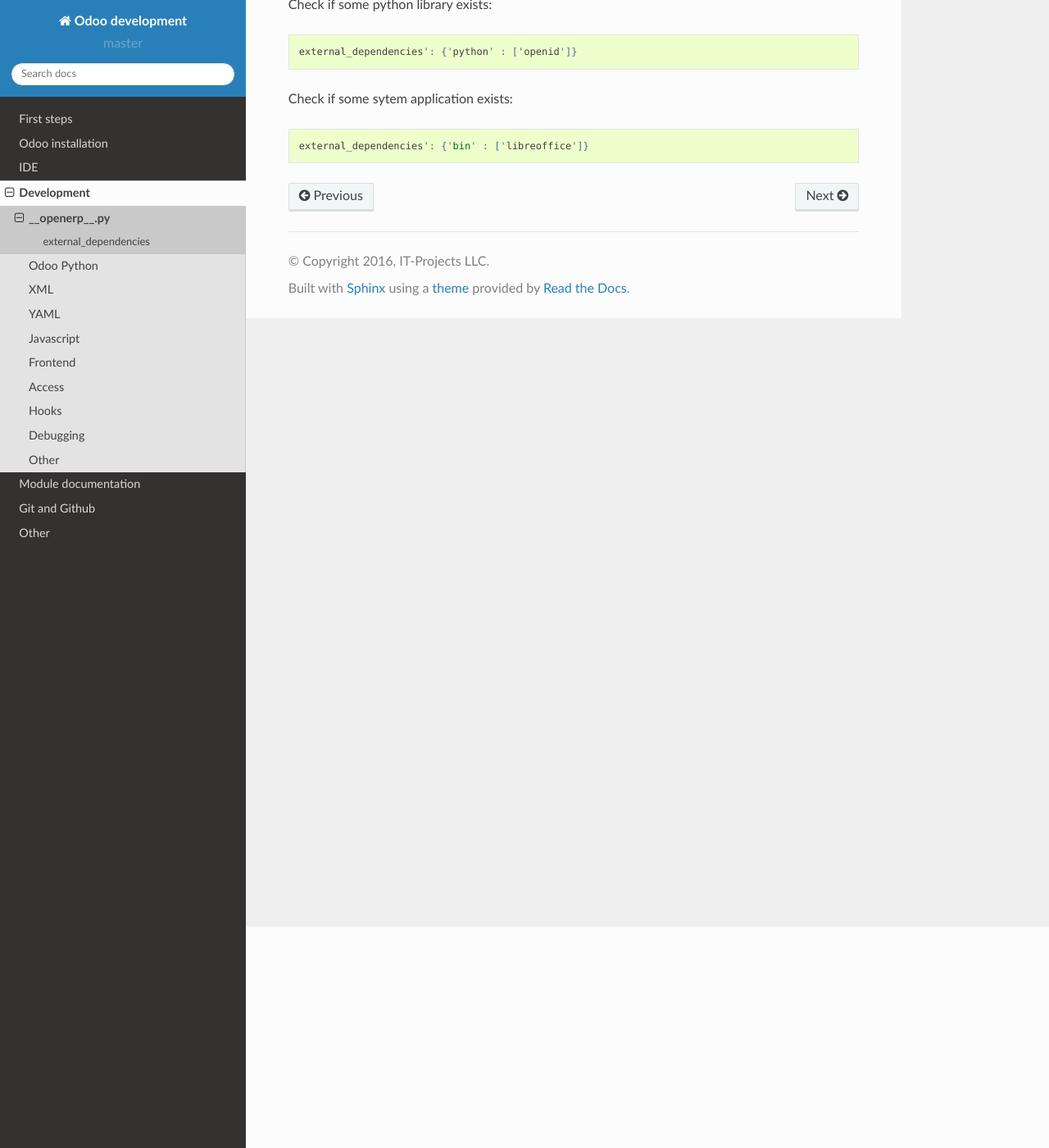
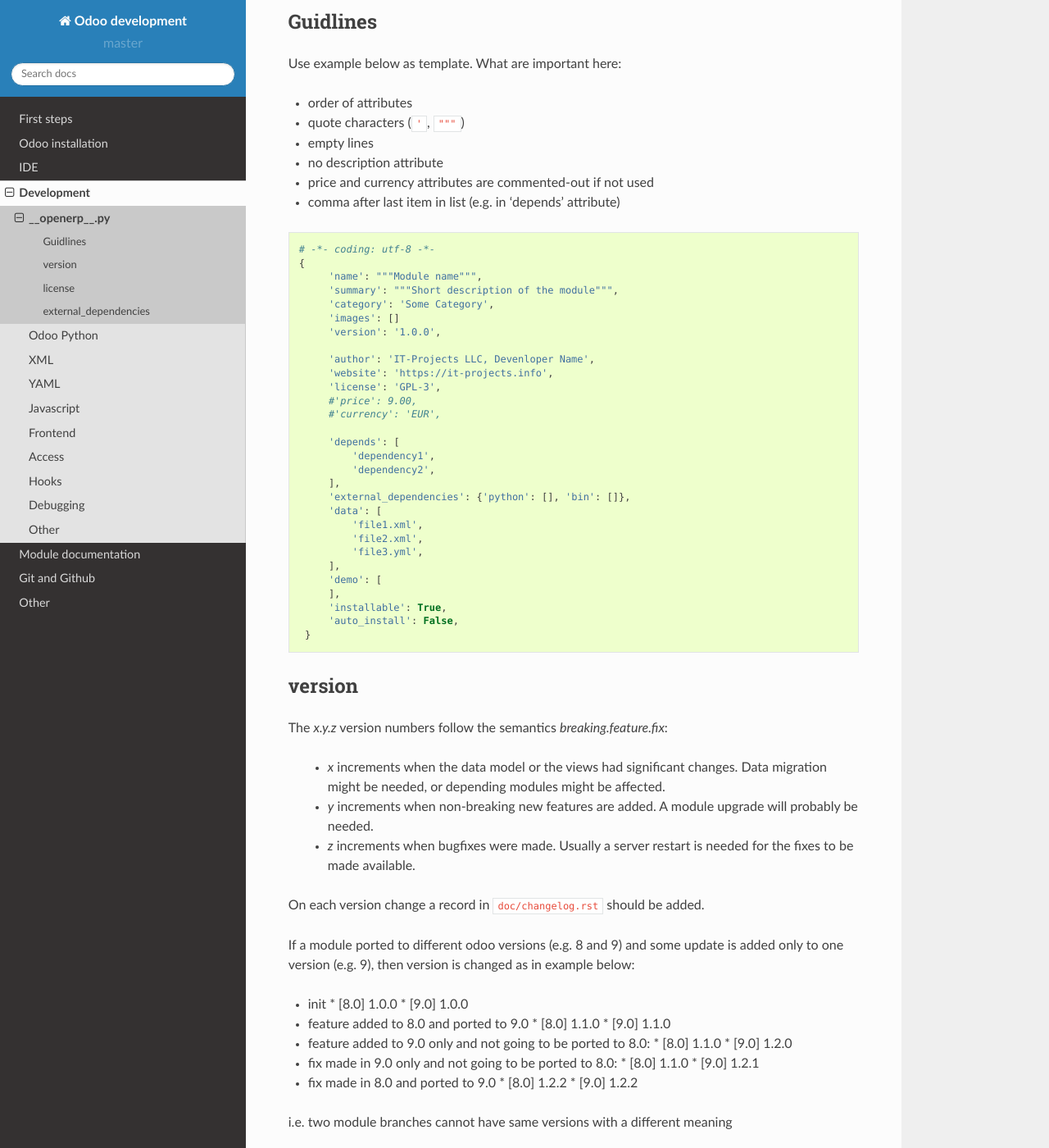
Before and after one commit to itpp-labs/odoo-development, a Sphinx documentation site: the page built from docs/dev/__openerp__.py.rst, in a window 1280 px wide and 1400 px high, scrolled down 270 px. Shown: the whole window at 82% size. Built offline with Sphinx 7.4.7 and the Read the Docs theme 2.0.0, drawn with Linux system fonts in a browser that asks for light colours; some of the changed text lies outside the part shown.

Commit message:
__openerp__.py.rst: Add template, note about version and licences

```diff
--- a/docs/dev/__openerp__.py.rst
+++ b/docs/dev/__openerp__.py.rst
@@ -3,6 +3,96 @@
 
 .. contents::
    :local:
+
+Guidlines
+---------
+
+Use example below as template. What are important here:
+
+* order of attributes
+* quote characters (``'``, ``"""``)
+* empty lines
+* no description attribute
+* price and currency attributes are commented-out if not used
+* comma after last item in list (e.g. in 'depends' attribute)
+
+.. code-block:: python
+
+   # -*- coding: utf-8 -*-
+   {
+        'name': """Module name""",
+        'summary': """Short description of the module""",
+        'category': 'Some Category',
+        'images': []
+        'version': '1.0.0',
+
+        'author': 'IT-Projects LLC, Devenloper Name',
+        'website': 'https://it-projects.info',
+        'license': 'GPL-3',
+        #'price': 9.00,
+        #'currency': 'EUR',
+
+        'depends': [
+            'dependency1',
+            'dependency2',
+        ],
+        'external_dependencies': {'python': [], 'bin': []},
+        'data': [
+            'file1.xml',
+            'file2.xml',
+            'file3.yml',
+        ],
+        'demo': [
+        ],
+        'installable': True,
+        'auto_install': False,
+    }
+
+version
+-------
+
+The `x.y.z` version numbers follow the semantics `breaking.feature.fix`:
+
+  * `x` increments when the data model or the views had significant
+    changes. Data migration might be needed, or depending modules might
+    be affected.
+  * `y` increments when non-breaking new features are added. A module
+    upgrade will probably be needed.
+  * `z` increments when bugfixes were made. Usually a server restart
+    is needed for the fixes to be made available.
+
+On each version change a record in ``doc/changelog.rst`` should be added.
+
+If a module ported to different odoo versions (e.g. 8 and 9) and some update is
+added only to one version (e.g. 9), then version is changed as in example below:
+
+* init
+  * [8.0] 1.0.0
+  * [9.0] 1.0.0
+* feature added to 8.0 and ported to 9.0
+  * [8.0] 1.1.0
+  * [9.0] 1.1.0
+* feature added to 9.0 only and not going to be ported to 8.0:
+  * [8.0] 1.1.0
+  * [9.0] 1.2.0
+* fix made in 9.0 only and not going to be ported to 8.0:
+  * [8.0] 1.1.0
+  * [9.0] 1.2.1
+* fix made in 8.0 and ported to 9.0
+  * [8.0] 1.2.2
+  * [9.0] 1.2.2
+
+i.e. two module branches cannot have same versions with a different meaning
+
+
+license
+-------
+
+IT-Projects LLC uses following licences:
+
+* ``'GPL-3'`` for odoo 8.0 and below
+* ``'LGPL-3'`` for odoo 9.0 and above
+
 
 external_dependencies
 ---------------------
```
